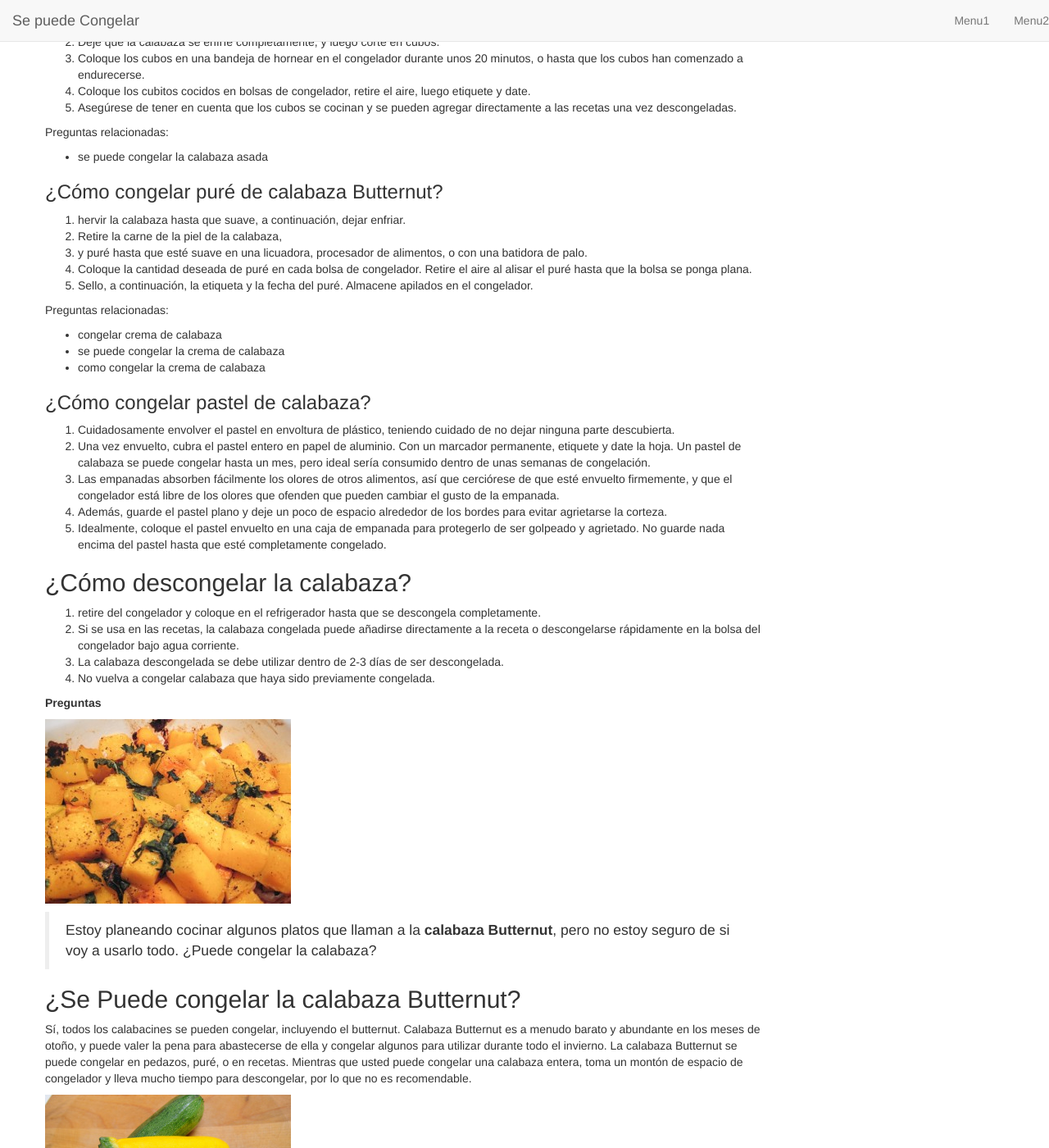
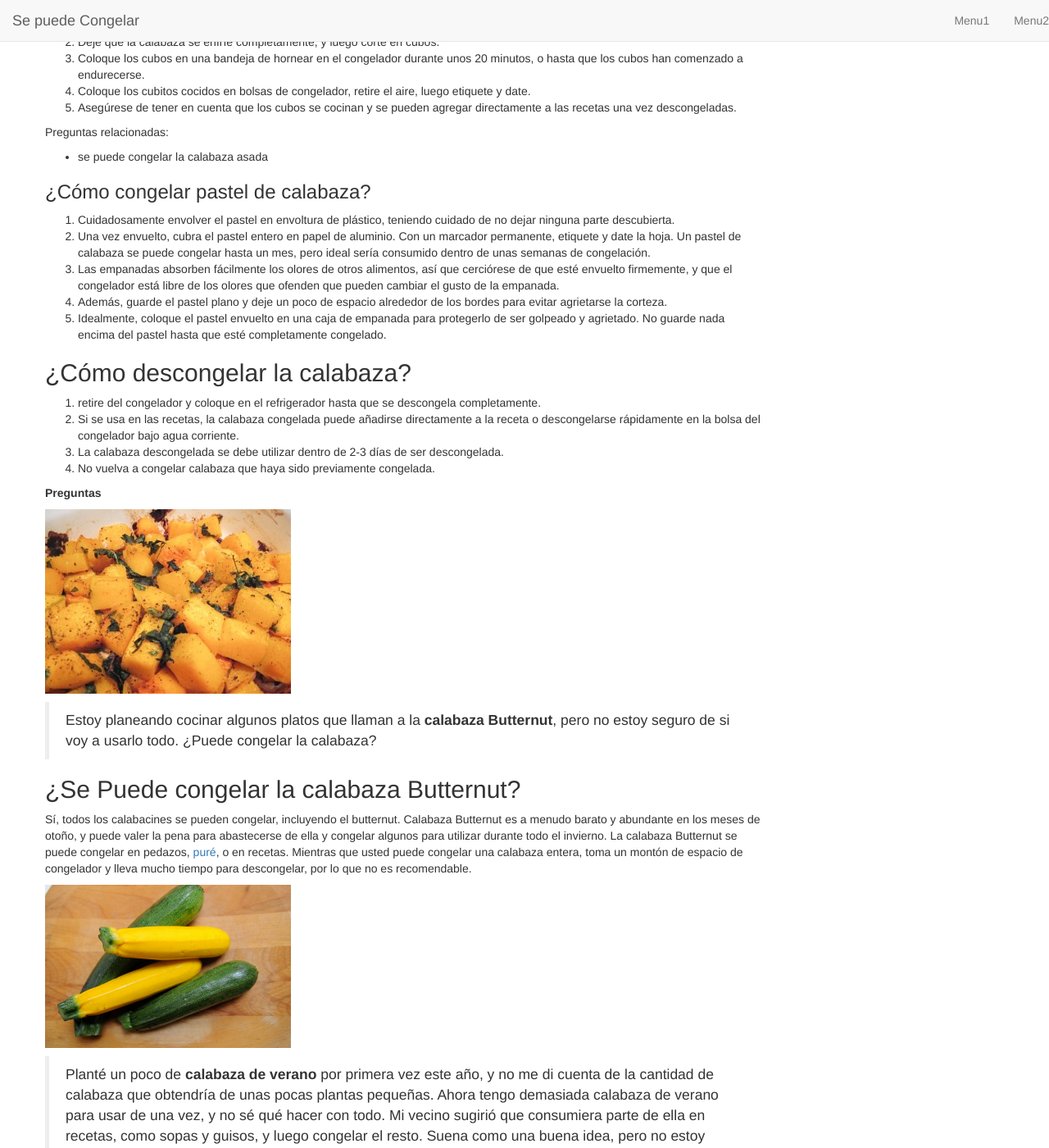
Before and after one commit to sepuedecongelar/sepuedecongelar.github.io, a Jekyll site: the page built from _posts/2017-08-22-calabaza.md, in a window 1280 px wide and 1400 px high, scrolled down 704 px. Shown: the whole window at 82% size. Built offline with Jekyll 4.4.1, drawn with Linux system fonts in a browser that asks for light colours; comment, search, counter and statistics services are not loaded.

Commit message:
Cambio el pure al pure

```diff
--- a/_posts/2017-08-22-calabaza.md
+++ b/_posts/2017-08-22-calabaza.md
@@ -1,7 +1,7 @@
 ---
 layout: post
 title: ¿Se puede congelar calabaza?
-description: Si, la calabaza se puede congelar y cualquier tipo de calabacines. Seguí esta guia para ver como congelar la calabaza cruda, calabaza asada , puré de calabaza, crema o pastel de calabaza.
+description: Si, la calabaza se puede congelar y cualquier tipo de calabacines. Seguí esta guia para ver como congelar la calabaza cruda, calabaza asada , crema o pastel de calabaza.
 permalink:     /calabaza/
 amplink:  /amp/calabaza/
 keywords: se puede congelar la calabaza, congelar calabaza, congelar calabaza cruda, la calabaza se puede congelar, se puede congelar la calabaza cruda, congelar crema de calabaza, se puede congelar la crema de calabaza, se puede congelar calabaza, se puede congelar la calabaza?, se puede congelar la calabaza asada, congelar la calabaza, congelar calabaza asada, como congelar calabaza, como congelar la crema de calabaza, calabaza se puede congelar, cómo se puede congelar la calabaza, se puede freezar la calabaza, congelar calabaza cocida, como congelar calabaza cruda, se puede congelar calabaza cruda, descongelar calabaza, se puede congelar la calabaza y el calabacin, crema de calabaza se puede congelar, se puede congelar la calabaza cocida, como congelar calabaza y calabacin, descongelar calabaza cruda
@@ -46,18 +46,6 @@ Preguntas relacionadas:
 Preguntas relacionadas:
  - se puede congelar la calabaza asada
 
-### ¿Cómo congelar puré de calabaza Butternut?
-1. hervir la calabaza hasta que suave, a continuación, dejar enfriar.
-2. Retire la carne de la piel de la calabaza,
-3. y puré hasta que esté suave en una licuadora, procesador de alimentos, o con una batidora de palo.
-4. Coloque la cantidad deseada de puré en cada bolsa de congelador. Retire el aire al alisar el puré hasta que la bolsa se ponga plana.
-5. Sello, a continuación, la etiqueta y la fecha del puré. Almacene apilados en el congelador.
-
-Preguntas relacionadas:
- - congelar crema de calabaza
- - se puede congelar la crema de calabaza
- - como congelar la crema de calabaza
-
 ### ¿Cómo congelar pastel de calabaza?
 1. Cuidadosamente envolver el pastel en envoltura de plástico, teniendo cuidado de no dejar ninguna parte descubierta.
 2. Una vez envuelto, cubra el pastel entero en papel de aluminio. Con un marcador permanente, etiquete y date la hoja. Un pastel de calabaza se puede congelar hasta un mes, pero ideal sería consumido dentro de unas semanas de congelación.
@@ -80,7 +68,7 @@ Preguntas relacionadas:
 
 ## ¿Se Puede congelar la calabaza Butternut?
 
-Sí, todos los calabacines se pueden congelar, incluyendo el butternut. Calabaza Butternut es a menudo barato y abundante en los meses de otoño, y puede valer la pena para abastecerse de ella y congelar algunos para utilizar durante todo el invierno. La calabaza Butternut se puede congelar en pedazos, puré, o en recetas. Mientras que usted puede congelar una calabaza entera, toma un montón de espacio de congelador y lleva mucho tiempo para descongelar, por lo que no es recomendable.
+Sí, todos los calabacines se pueden congelar, incluyendo el butternut. Calabaza Butternut es a menudo barato y abundante en los meses de otoño, y puede valer la pena para abastecerse de ella y congelar algunos para utilizar durante todo el invierno. La calabaza Butternut se puede congelar en pedazos, [puré]("{{ site.url }}/puré-de-calabaza/"), o en recetas. Mientras que usted puede congelar una calabaza entera, toma un montón de espacio de congelador y lleva mucho tiempo para descongelar, por lo que no es recomendable.
 
 ![¿Puede congelar calabaza de verano?](https://sepuedecongelar.com/img/summer-squash-300x199.jpg "¿Puede congelar calabaza de verano?" )
 
```
Also changed, not shown: other parts of _posts/2017-08-22-calabaza.md (+1 -1 lines), _amp/2017-07-22-puré-de-calabaza.md (+12 -0 lines), _amp/2017-08-22-calabaza.md (+1 -13 lines), _posts/2017-07-22-puré-de-calabaza.md (+12 -0 lines).
